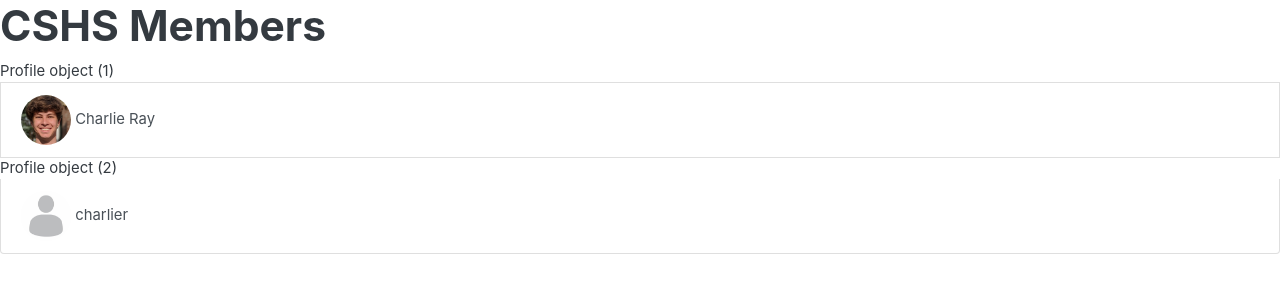
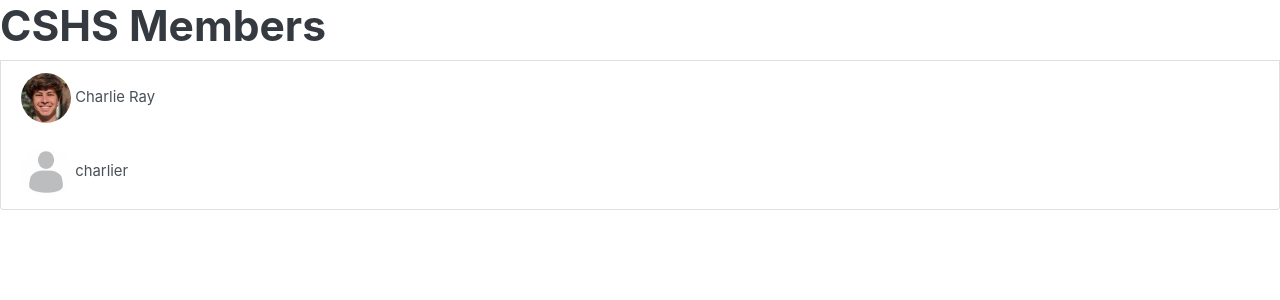
Before and after one commit to CharlieRay668/CSHSCW, a Django app: page /users/view/ in a window 1280 px wide. Shown: the part 59-359 px from the top of the page. Run offline with Django 3.2, Linux system fonts and the light colour scheme; data comes from the database, SQL or seed files in the repository; some libraries are stand-ins or nearby versions.

Commit message:
null profile handling

```diff
--- a/users/templates/users/users.html
+++ b/users/templates/users/users.html
@@ -14,7 +14,9 @@
 <div class="list-group">
     <h1>CSHS Members</h1>
     {% for member in users.all %}
-    {{member.profile}}
+    {% if member.profile is None %}
+        <p>No profile</p>
+    {% endif %}
     <a href="/profile/{{member.id}}" class="list-group-item list-group-item-action">
         <img src="{{member.profile.safe_img_url}}" class="profile-picture">
         {{member.username}}
```
